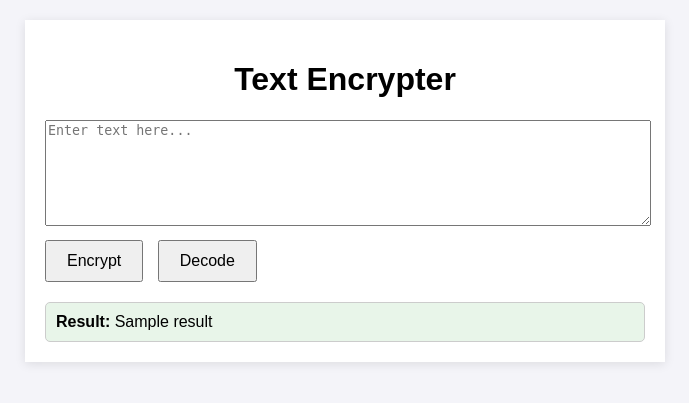
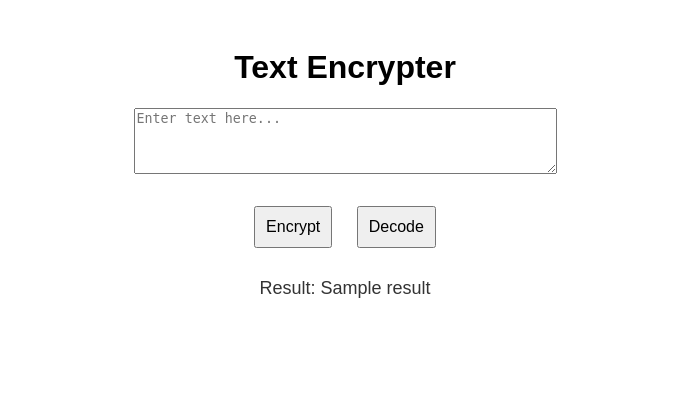
Before and after one commit to ProductionMaster/textencrypt, a Flask app: template templates/index.html in a window 1280 px wide. Shown: the top 403 px of the page, without its empty margins (295-984 px from the left). Run offline with Flask 2, Linux system fonts and the light colour scheme; the template is opened without the code that fills it: most values are stand-ins (such as "Sample title", 1, 10 or a date in 2020).

Commit message:
Update index.html

```diff
--- a/templates/index.html
+++ b/templates/index.html
@@ -3,85 +3,44 @@
 <head>
     <meta charset="UTF-8">
     <meta name="viewport" content="width=device-width, initial-scale=1.0">
-    <meta title="">
     <title>Text Encrypter</title>
-    <script>
-        function copyToClipboard() {
-            const resultText = document.getElementById("actual-result");
-            navigator.clipboard.writeText(resultText.textContent).then(() => {
-                alert("Copied to clipboard!");
-            });
-        }
-    </script>
     <style>
+        /* Simple styles for UI */
         body {
             font-family: Arial, sans-serif;
-            margin: 20px;
-            padding: 0;
-            background-color: #f4f4f9;
+            text-align: center;
+            padding: 20px;
         }
-        .container {
-            max-width: 600px;
-            margin: auto;
-            background: white;
-            padding: 20px;
-            box-shadow: 0 2px 10px rgba(0, 0, 0, 0.1);
+        input, button {
+            padding: 10px;
+            margin: 10px;
+            font-size: 16px;
         }
-        h1 {
-            text-align: center;
+        #result {
+            margin-top: 20px;
+            font-size: 18px;
+            color: #333;
         }
-        textarea {
-            width: 100%;
-            height: 100px;
-            margin-bottom: 10px;
-        }
-        button {
-            margin-right: 10px;
-            padding: 10px 20px;
-            font-size: 16px;
+        button:hover {
             cursor: pointer;
-        }
-        .result {
-            margin-top: 20px;
-            padding: 10px;
-            border: 1px solid #ccc;
-            border-radius: 5px;
-            background: #e8f5e9;
-            position: relative;
-            cursor: pointer;
-        }
-        .result:hover .copy-icon {
-            visibility: visible;
-        }
-        .copy-icon {
-            visibility: hidden;
-            position: absolute;
-            top: 10px;
-            right: 10px;
-            cursor: pointer;
-        }
-        .copy-icon img {
-            width: 20px;
-            height: 20px;
         }
     </style>
 </head>
 <body>
-    <div class="container">
+
     <h1>Text Encrypter</h1>
-        <form method="post">
-            <textarea name="text" placeholder="Enter text here..." required></textarea>
-            <div>
+
+    <form method="POST">
+        <textarea name="text" rows="4" cols="50" placeholder="Enter text here..."></textarea><br><br>
         <button type="submit" name="action" value="Encrypt">Encrypt</button>
         <button type="submit" name="action" value="Decode">Decode</button>
-            </div>
     </form>
+
     {% if result %}
-        <div class="result" onclick="copyToClipboard()" title="Click to copy">
-            <strong>Result:</strong> <span id="actual-result">{{ result }}</span>
-            <span class="copy-icon"><img src="{{ url_for('static', filename='copy-icon.png') }}" alt="Copy"></span>
+    <div id="result">
+        <p>Result: {{ result }}</p>
     </div>
     {% endif %}
-    </div>
+
 </body>
 </html>
```
Lines whose indentation alone changed are shown as unchanged.
